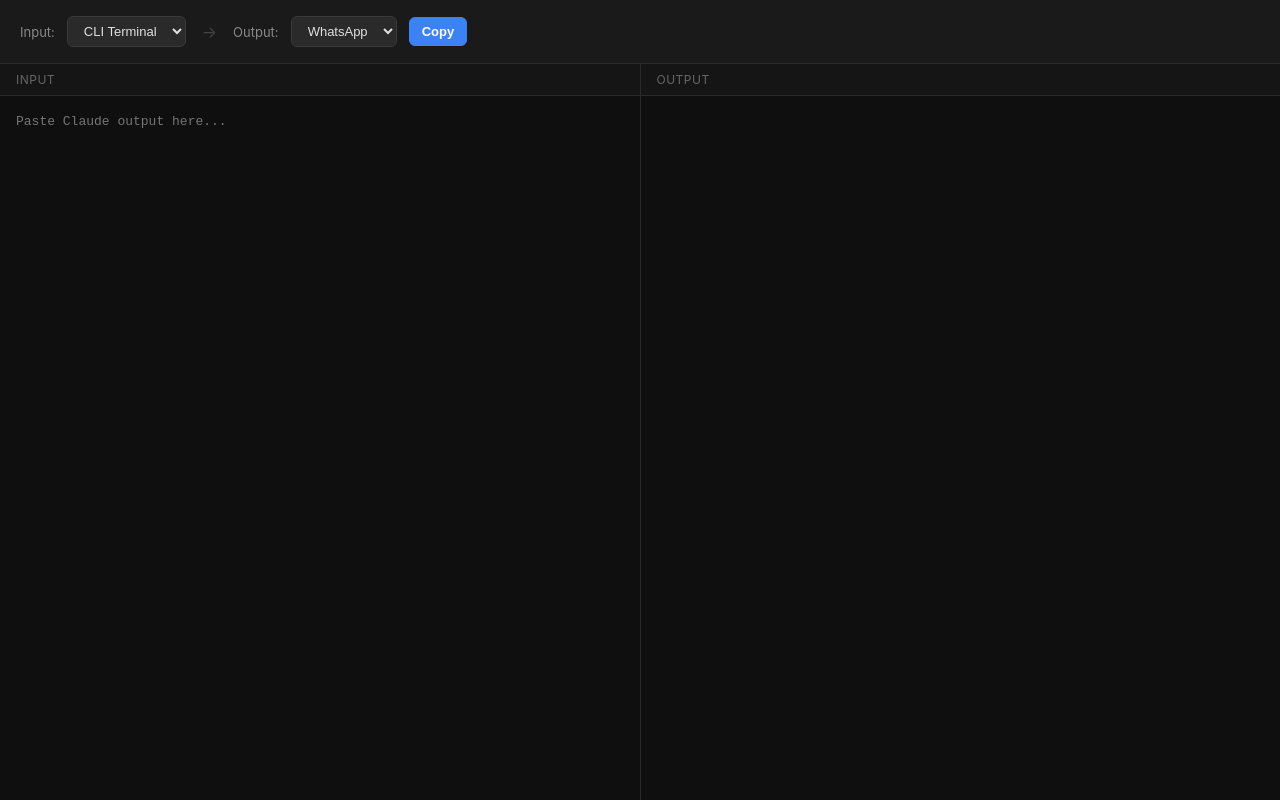
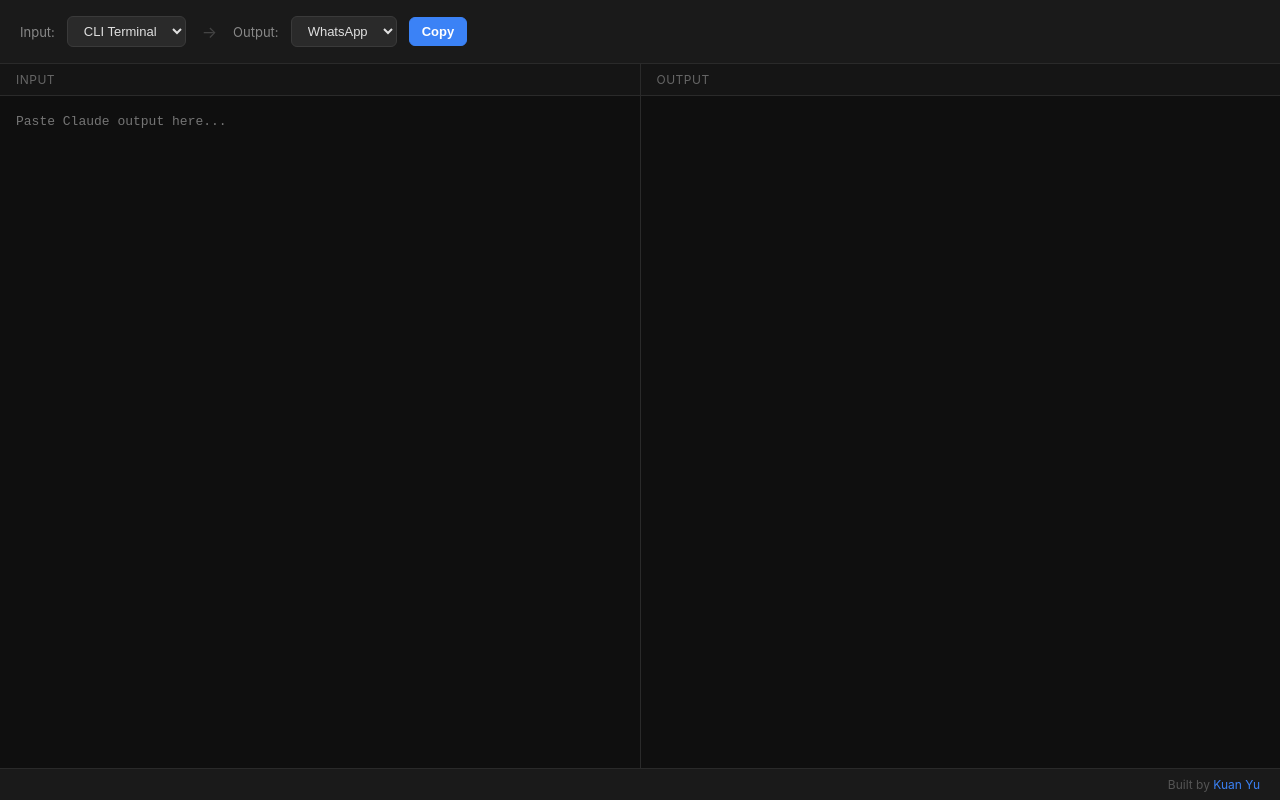
Before and after one commit to phuaky/cmdv, a plain HTML site: page index.html in a window 1280 px wide. Drawn offline with Linux system fonts and the light colour scheme.

Commit message:
Add "Built by Kuan Yu" footer with link to ns.com/kuan
Co-Authored-By: Claude Opus 4.6 <noreply@anthropic.com>

```diff
--- a/index.html
+++ b/index.html
@@ -22,6 +22,9 @@
   .output-area { flex: 1; background: #0f0f0f; color: #e0e0e0; padding: 16px; font-family: 'SF Mono', 'Fira Code', monospace; font-size: 13px; line-height: 1.6; overflow-y: auto; white-space: pre-wrap; word-wrap: break-word; }
   .output-area mark { background: #854d0e; color: #fbbf24; border-radius: 2px; padding: 0 2px; }
   .sep { color: #444; margin: 0 4px; }
+  .footer { padding: 8px 20px; text-align: right; font-size: 12px; color: #555; border-top: 1px solid #2a2a2a; background: #1a1a1a; }
+  .footer a { color: #3b82f6; text-decoration: none; }
+  .footer a:hover { text-decoration: underline; }
 </style>
 </head>
 <body>
@@ -52,6 +55,8 @@
     <div class="output-area" id="output"></div>
   </div>
 </div>
+
+<div class="footer">Built by <a href="https://ns.com/kuan" target="_blank">Kuan Yu</a></div>
 
 <script>
 const inputEl = document.getElementById('input');
```
